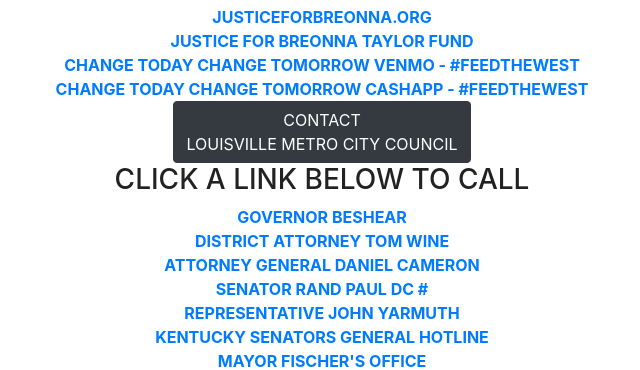
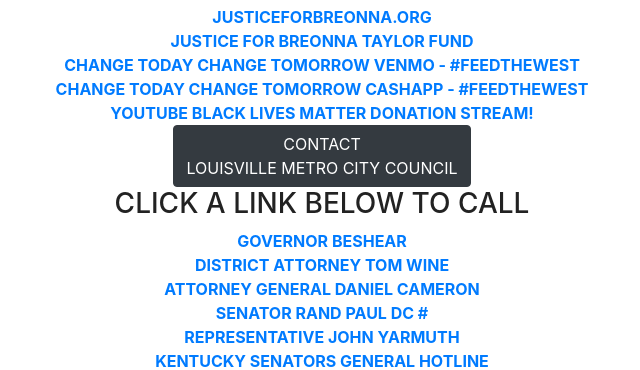
Before and after one commit to TheIdiotTourist/THEIDIOTTOURIST, a plain HTML site: page blacklivesmatter.html in a window 1280 px wide. Shown: the part 41-411 px from the top of the page, without its empty margins (318-958 px from the left). Drawn offline with nearby package versions, Linux system fonts and the light colour scheme.

Commit message:
youtube stream

```diff
--- a/blacklivesmatter.html
+++ b/blacklivesmatter.html
@@ -32,6 +32,8 @@
             <a class="d-block" href="https://www.gofundme.com/f/9v4q2-justice-for-breonna-taylor?utm_source=customer&utm_medium=copy_link&utm_campaign=m_pd+share-sheet" tartget="_blank">JUSTICE FOR BREONNA TAYLOR FUND</a>
             <a class="d-block" href="https://venmo.com/changetodaychangetmw" tartget="_blank">CHANGE TODAY CHANGE TOMORROW VENMO - #FEEDTHEWEST</a>
             <a class="d-block" href="https://cash.app/$ChangeTodayChangeTmw" tartget="_blank">CHANGE TODAY CHANGE TOMORROW CASHAPP - #FEEDTHEWEST</a>
+            <a class="d-block" href="https://www.youtube.com/watch?v=WKo8OrBdLz8" tartget="_blank">YOUTUBE BLACK LIVES MATTER DONATION STREAM!</a>
+
             <div class="councilCollapse">
                 <button class="btn btn-dark" type="button" data-toggle="collapse" data-target="#councilMembers" aria-expanded="true" aria-controls="councilMembers">
             CONTACT<br>LOUISVILLE METRO CITY COUNCIL
```
